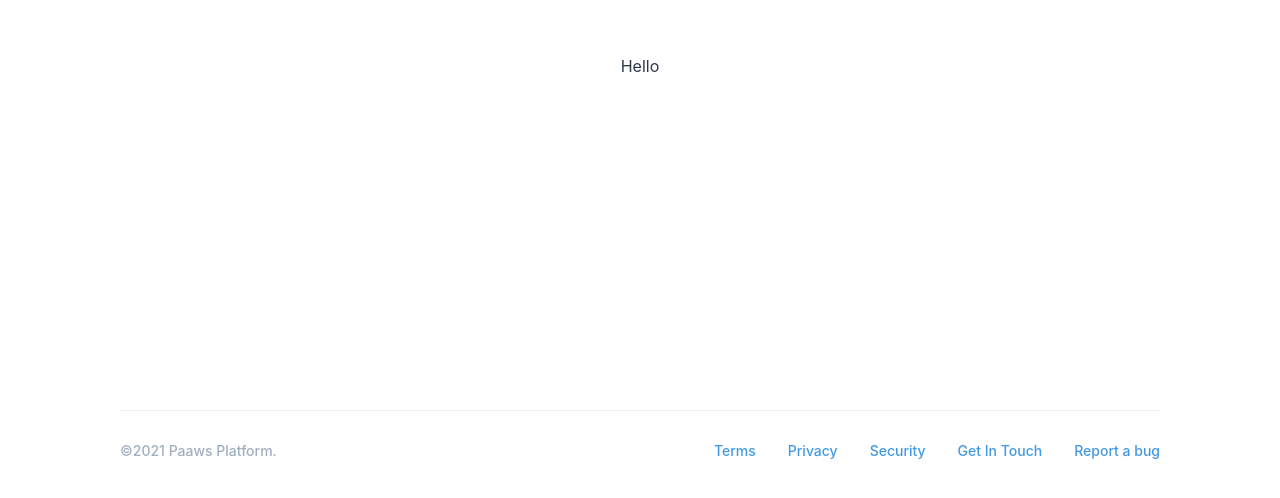
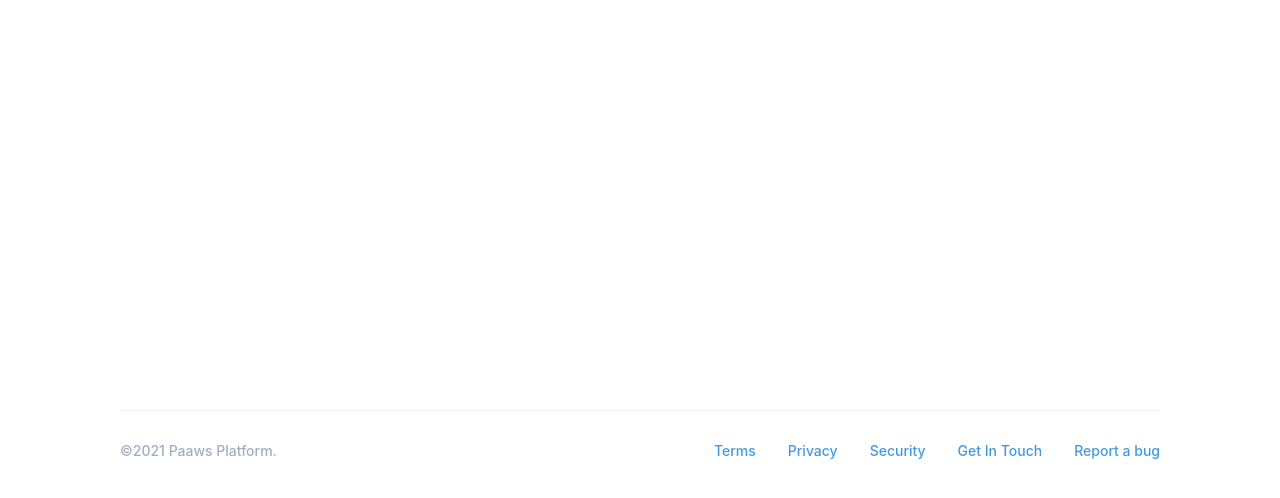
Before and after one commit to 3ba2ii/paaws-client, a Next.js app: page / in a window 1280 px wide. Shown: the part 294-792 px from the top of the page. Built offline with nearby package versions, Linux system fonts and the light colour scheme.

Commit message:
🎉 NEW: Added confetti to the home page after completing info

```diff
--- a/package.json
+++ b/package.json
@@ -23,6 +23,7 @@
     "next": "11.1.2",
     "next-with-apollo": "^5.2.1",
     "react": "17.0.2",
+    "react-confetti": "^6.0.1",
     "react-dom": "17.0.2",
     "react-icons": "^4.2.0",
     "react-transition-group": "^4.4.2",
--- a/pages/index.tsx
+++ b/pages/index.tsx
@@ -1,8 +1,28 @@
 import type { NextPage } from 'next';
+import { useRouter } from 'next/router';
+import Confetti from 'react-confetti';
 import { Layout } from '../components/Layout';
 
 const Home: NextPage = () => {
-  return <Layout>Hello</Layout>;
+  const { ref } = useRouter().query;
+  console.log(`🚀 ~ file: index.tsx ~ line 7 ~ query`, ref);
+
+  const isFireworks =
+    ref === '/register/complete-info?success=true' &&
+    localStorage.getItem('completed-info-confetti');
+  return (
+    <Layout>
+      {isFireworks && (
+        <Confetti
+          numberOfPieces={600}
+          recycle={false}
+          onConfettiComplete={() => {
+            localStorage.removeItem('completed-info-confetti');
+          }}
+        />
+      )}
+    </Layout>
+  );
 };
 
 export default Home;
--- a/pages/register/complete-info.tsx
+++ b/pages/register/complete-info.tsx
@@ -81,6 +81,7 @@ const CompleteInfoComponent: React.FC<CompleteInfoProps> = ({}) => {
           res
         );
         //routing to the homepage with success flag to show fireworks
+        localStorage.setItem('completed-info-confetti', 'true');
         Router.replace(`/?ref=${Router.pathname}?success=${true}`);
       });
     }
```
Also changed, not shown: pages/register/_updateInfoStep2.tsx (+13 -13 lines), 1 other file (tests, documents, lock files or other folders).
